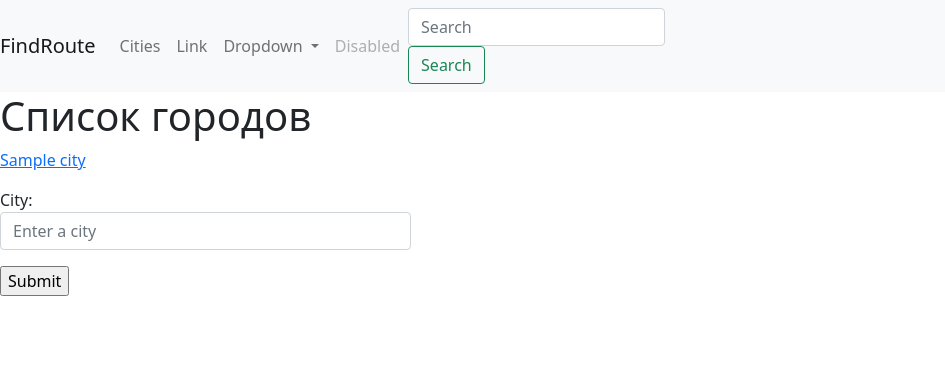
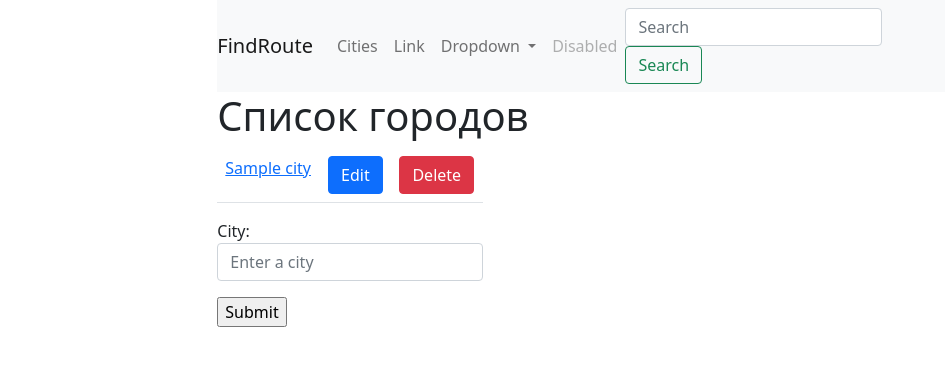
Before and after one commit to SqpuHkS/DjngCourse, a Django app: page /cities/ in a window 1280 px wide. Shown: the top 366 px of the page, without its empty margins (0-945 px from the left). Run offline with Django 3.2, Linux system fonts and the light colour scheme; tables that the repository leaves empty hold one stand-in row (values such as "Sample post").

Commit message:
Added table with edit and delete button to the city list

```diff
--- a/cities/templates/cities/home.html
+++ b/cities/templates/cities/home.html
@@ -8,12 +8,27 @@
 
     <h1>Список городов</h1>
     <div class="row">
-        <div class="col-md">
-            {% for object in objects_list %}
-                <p>
-                    <a href="{% url 'cities:detail' pk=object.pk %}">{{ object.name }}</a>
-                </p>
-            {% endfor %}
+        <div class="col-md-4">
+            <table class="table table-stripped">
+                {% for object in objects_list %}
+                    <tr>
+                        <td>
+                            <a href="{% url 'cities:detail' pk=object.pk %}">{{ object.name }}</a>
+                        </td>
+                        <td>
+                            <a href="{% url 'cities:update' pk=object.pk %}">
+                                <button type="submit" class="btn btn-primary">Edit</button>
+                            </a>
+                        </td>
+                        <td>
+                            <a href="{% url 'cities:delete' pk=object.pk %}">
+                                <button type="submit" class="btn btn-danger">Delete</button>
+                            </a>
+                        </td>
+                    </tr>
+
+                {% endfor %}
+            </table>
         </div>
     </div>
     <div class="row">
--- a/templates/base.html
+++ b/templates/base.html
@@ -15,14 +15,20 @@
 
 </head>
 <body>
+    <div class="row">
+        <div class="col-md-8 mx-auto">
 
-    {% include 'components/navbar.html' %}
 
-    {% block content %}
-    {% endblock %}
+            {% include 'components/navbar.html' %}
 
-    <script src="https://cdn.jsdelivr.net/npm/bootstrap@5.0.0-beta2/dist/js/bootstrap.bundle.min.js" integrity="sha384-b5kHyXgcpbZJO/tY9Ul7kGkf1S0CWuKcCD38l8YkeH8z8QjE0GmW1gYU5S9FOnJ0" crossorigin="anonymous"></script>
+            {% block content %}
+            {% endblock %}
 
+            <script src="https://cdn.jsdelivr.net/npm/bootstrap@5.0.0-beta2/dist/js/bootstrap.bundle.min.js"
+                    integrity="sha384-b5kHyXgcpbZJO/tY9Ul7kGkf1S0CWuKcCD38l8YkeH8z8QjE0GmW1gYU5S9FOnJ0"
+                    crossorigin="anonymous"></script>
+        </div>
+    </div>
 </body>
 
 </html>
```
